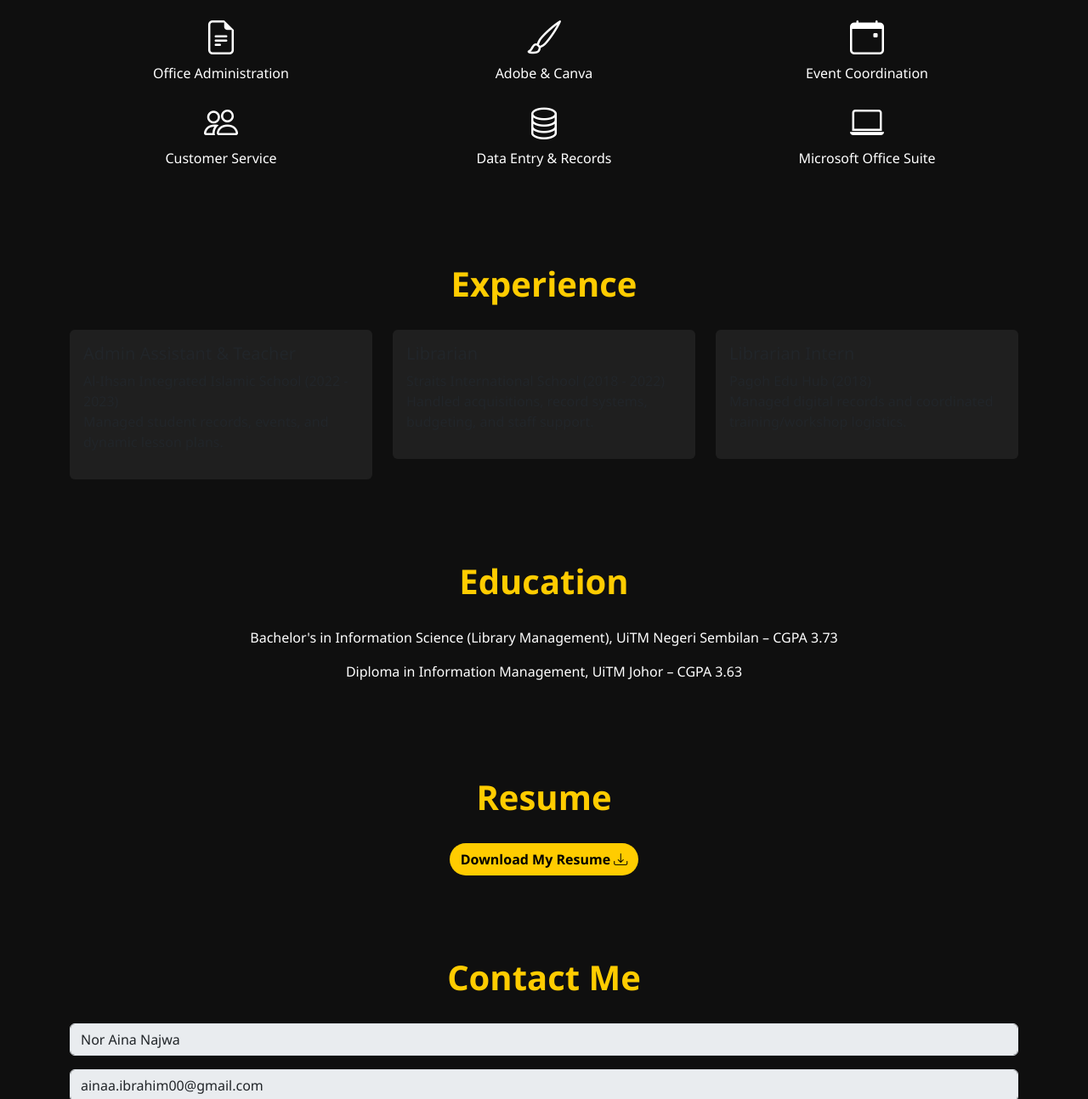
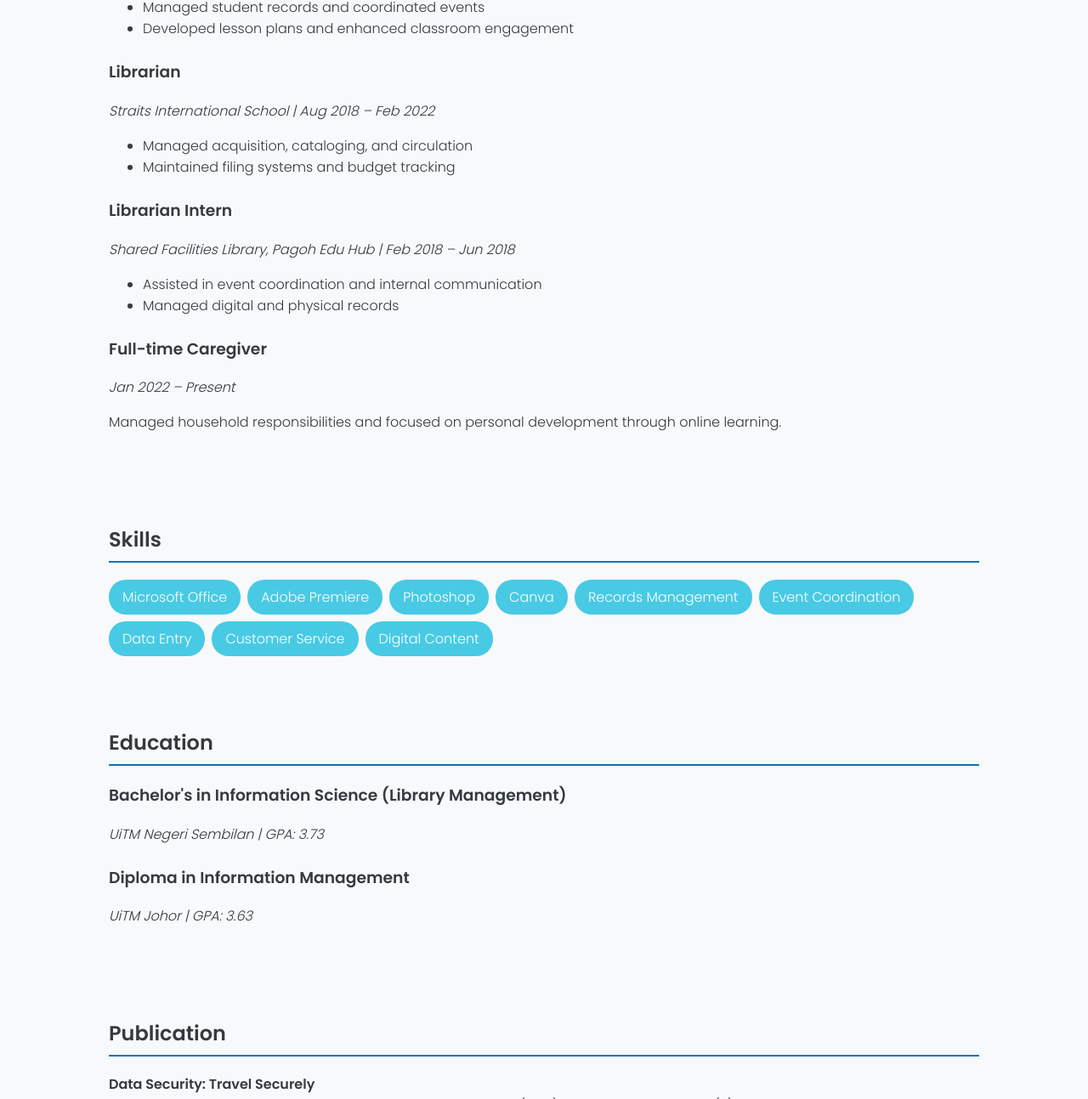
Before and after one commit to emirulizzat01/aina-portfolio, a plain HTML site: page index.html in a window 1280 px wide. Shown: the part 743-2036 px from the top of the page at 85% size. Drawn offline with nearby package versions, Linux system fonts and the light colour scheme.

Commit message:
Update index.html

```diff
--- a/index.html
+++ b/index.html
@@ -2,136 +2,185 @@
 <html lang="en">
 <head>
   <meta charset="UTF-8" />
-  <meta name="viewport" content="width=device-width, initial-scale=1.0" />
-  <title>Nor Aina Najwa - Portfolio CV</title>
-  <link href="https://cdn.jsdelivr.net/npm/bootstrap@5.3.3/dist/css/bootstrap.min.css" rel="stylesheet" />
-  <link href="https://cdn.jsdelivr.net/npm/bootstrap-icons/font/bootstrap-icons.css" rel="stylesheet">
+  <meta name="viewport" content="width=device-width, initial-scale=1.0"/>
+  <title>Nor Aina Najwa | Portfolio</title>
+  <link href="https://fonts.googleapis.com/css2?family=Poppins:wght@300;600&display=swap" rel="stylesheet">
   <style>
     body {
-      font-family: 'Segoe UI', sans-serif;
-      background: #0f0f0f;
-      color: #fff;
+      font-family: 'Poppins', sans-serif;
+      margin: 0;
+      background: #f8f9fa;
+      scroll-behavior: smooth;
+      color: #343a40;
     }
-    .hero {
-      background: linear-gradient(to right, #ff0055, #ff5500);
-      padding: 100px 0;
+
+    header {
+      background: #0077b6;
+      color: white;
+      padding: 2rem;
       text-align: center;
+    }
+
+    nav {
+      background: #023e8a;
+      display: flex;
+      justify-content: center;
+      padding: 1rem;
+      position: sticky;
+      top: 0;
+      z-index: 999;
+    }
+
+    nav a {
+      color: white;
+      margin: 0 1rem;
+      text-decoration: none;
+      font-weight: 600;
+    }
+
+    nav a:hover {
+      text-decoration: underline;
+    }
+
+    section {
+      padding: 2rem 10%;
+      animation: fadeIn 1s ease-in-out;
+    }
+
+    h2 {
+      border-bottom: 2px solid #0077b6;
+      padding-bottom: 0.5rem;
+    }
+
+    .experience, .skills, .education, .publication {
+      margin-bottom: 2rem;
+    }
+
+    .experience-item, .education-item {
+      margin-bottom: 1.5rem;
+    }
+
+    .skills-list {
+      display: flex;
+      flex-wrap: wrap;
+      gap: 0.5rem;
+    }
+
+    .skill {
+      background: #48cae4;
+      padding: 0.5rem 1rem;
+      border-radius: 20px;
       color: white;
     }
-    .hero h1 {
-      font-size: 4rem;
-      font-weight: 900;
-      text-shadow: 2px 2px black;
+
+    footer {
+      background: #0077b6;
+      color: white;
+      text-align: center;
+      padding: 1rem;
     }
-    .section-title {
-      font-size: 2.5rem;
-      font-weight: bold;
-      margin-bottom: 30px;
-      text-align: center;
-      color: #ffcc00;
-    }
-    .btn-custom {
-      background: #ffcc00;
-      color: black;
-      font-weight: bold;
-      border-radius: 30px;
-    }
-    .card {
-      background-color: #1f1f1f;
-      border: none;
-      transition: transform 0.3s;
-    }
-    .card:hover {
-      transform: scale(1.05);
-    }
-    footer {
-      background: #111;
-      padding: 20px;
-      text-align: center;
-      color: #aaa;
+
+    @keyframes fadeIn {
+      from { opacity: 0; transform: translateY(20px); }
+      to { opacity: 1; transform: translateY(0); }
     }
   </style>
 </head>
 <body>
 
-  <header class="hero">
+  <header>
     <h1>Nor Aina Najwa</h1>
-    <p class="lead">Administrative Assistant | Librarian | Organized & Detail-Oriented</p>
-    <a href="#contact" class="btn btn-custom mt-4">Let’s Connect 💼</a>
+    <p>Administrative & Library Professional | Johor, Malaysia</p>
+    <p>📧 ainaa.ibrahim00@gmail.com | 📞 0199356465</p>
   </header>
 
-  <section id="about" class="container py-5">
-    <h2 class="section-title">About Me</h2>
-    <p class="text-center">Detail-oriented and organized professional with experience in administrative support, records management, and event coordination. After dedicating the past two years to raising my children, I’m eager to re-enter the workforce and contribute effectively to a dynamic team.</p>
+  <nav>
+    <a href="#about">About</a>
+    <a href="#experience">Experience</a>
+    <a href="#skills">Skills</a>
+    <a href="#education">Education</a>
+    <a href="#publication">Publication</a>
+  </nav>
+
+  <section id="about">
+    <h2>About Me</h2>
+    <p>Detail-oriented and organized professional with experience in administrative support, records management, and event coordination. After dedicating time to raising children, I’m eager to re-enter the workforce and contribute effectively to a dynamic team.</p>
   </section>
 
-  <section id="skills" class="container py-5">
-    <h2 class="section-title">Skills</h2>
-    <div class="row text-center">
-      <div class="col-md-4"><i class="bi bi-file-earmark-text fs-1"></i><p>Office Administration</p></div>
-      <div class="col-md-4"><i class="bi bi-brush fs-1"></i><p>Adobe & Canva</p></div>
-      <div class="col-md-4"><i class="bi bi-calendar-event fs-1"></i><p>Event Coordination</p></div>
-      <div class="col-md-4"><i class="bi bi-people fs-1"></i><p>Customer Service</p></div>
-      <div class="col-md-4"><i class="bi bi-database fs-1"></i><p>Data Entry & Records</p></div>
-      <div class="col-md-4"><i class="bi bi-laptop fs-1"></i><p>Microsoft Office Suite</p></div>
+  <section id="experience">
+    <h2>Experience</h2>
+
+    <div class="experience-item">
+      <h3>Administrative Assistant & Teacher</h3>
+      <p><em>Al-Ihsan Integrated Islamic School | Apr 2022 – Jan 2023</em></p>
+      <ul>
+        <li>Managed student records and coordinated events</li>
+        <li>Developed lesson plans and enhanced classroom engagement</li>
+      </ul>
+    </div>
+
+    <div class="experience-item">
+      <h3>Librarian</h3>
+      <p><em>Straits International School | Aug 2018 – Feb 2022</em></p>
+      <ul>
+        <li>Managed acquisition, cataloging, and circulation</li>
+        <li>Maintained filing systems and budget tracking</li>
+      </ul>
+    </div>
+
+    <div class="experience-item">
+      <h3>Librarian Intern</h3>
+      <p><em>Shared Facilities Library, Pagoh Edu Hub | Feb 2018 – Jun 2018</em></p>
+      <ul>
+        <li>Assisted in event coordination and internal communication</li>
+        <li>Managed digital and physical records</li>
+      </ul>
+    </div>
+
+    <div class="experience-item">
+      <h3>Full-time Caregiver</h3>
+      <p><em>Jan 2022 – Present</em></p>
+      <p>Managed household responsibilities and focused on personal development through online learning.</p>
     </div>
   </section>
 
-  <section id="projects" class="container py-5">
-    <h2 class="section-title">Experience</h2>
-    <div class="row g-4">
-      <div class="col-md-4">
-        <div class="card p-3">
-          <h5>Admin Assistant & Teacher</h5>
-          <p>Al-Ihsan Integrated Islamic School (2022 - 2023)<br>Managed student records, events, and dynamic lesson plans.</p>
-        </div>
-      </div>
-      <div class="col-md-4">
-        <div class="card p-3">
-          <h5>Librarian</h5>
-          <p>Straits International School (2018 - 2022)<br>Handled acquisitions, record systems, budgeting, and staff support.</p>
-        </div>
-      </div>
-      <div class="col-md-4">
-        <div class="card p-3">
-          <h5>Librarian Intern</h5>
-          <p>Pagoh Edu Hub (2018)<br>Managed digital records and coordinated training/workshop logistics.</p>
-        </div>
-      </div>
+  <section id="skills">
+    <h2>Skills</h2>
+    <div class="skills-list">
+      <div class="skill">Microsoft Office</div>
+      <div class="skill">Adobe Premiere</div>
+      <div class="skill">Photoshop</div>
+      <div class="skill">Canva</div>
+      <div class="skill">Records Management</div>
+      <div class="skill">Event Coordination</div>
+      <div class="skill">Data Entry</div>
+      <div class="skill">Customer Service</div>
+      <div class="skill">Digital Content</div>
     </div>
   </section>
 
-  <section id="education" class="container py-5 text-center">
-    <h2 class="section-title">Education</h2>
-    <p>Bachelor's in Information Science (Library Management), UiTM Negeri Sembilan – CGPA 3.73</p>
-    <p>Diploma in Information Management, UiTM Johor – CGPA 3.63</p>
+  <section id="education">
+    <h2>Education</h2>
+    <div class="education-item">
+      <h3>Bachelor's in Information Science (Library Management)</h3>
+      <p><em>UiTM Negeri Sembilan | GPA: 3.73</em></p>
+    </div>
+    <div class="education-item">
+      <h3>Diploma in Information Management</h3>
+      <p><em>UiTM Johor | GPA: 3.63</em></p>
+    </div>
   </section>
 
-  <section id="resume" class="container py-5 text-center">
-    <h2 class="section-title">Resume</h2>
-    <a href="NOR AINA NAJWA CV.pdf" class="btn btn-custom" download>Download My Resume <i class="bi bi-download"></i></a>
-  </section>
-
-  <section id="contact" class="container py-5">
-    <h2 class="section-title">Contact Me</h2>
-    <form>
-      <div class="mb-3">
-        <input type="text" class="form-control" value="Nor Aina Najwa" disabled />
-      </div>
-      <div class="mb-3">
-        <input type="email" class="form-control" value="ainaa.ibrahim00@gmail.com" disabled />
-      </div>
-      <div class="mb-3">
-        <input type="text" class="form-control" value="019-9356465" disabled />
-      </div>
-      <p class="text-center text-muted">Reach me via email or phone. Available for immediate start!</p>
-    </form>
+  <section id="publication">
+    <h2>Publication</h2>
+    <p><strong>Data Security: Travel Securely</strong><br/>
+    Nor Aina Najwa Ibrahim & Nor Ermalizatul Ain Ahmad Jumadi (2017). FIM Communication, 4(2), pp.31-35.</p>
   </section>
 
   <footer>
-    <p>&copy; 2025 Nor Aina Najwa. Powered by Bootstrap. Gempak Giler Edition ✨</p>
+    <p>References available upon request</p>
+    <p>&copy; 2025 Nor Aina Najwa</p>
   </footer>
 
-  <script src="https://cdn.jsdelivr.net/npm/bootstrap@5.3.3/dist/js/bootstrap.bundle.min.js"></script>
 </body>
 </html>
```
